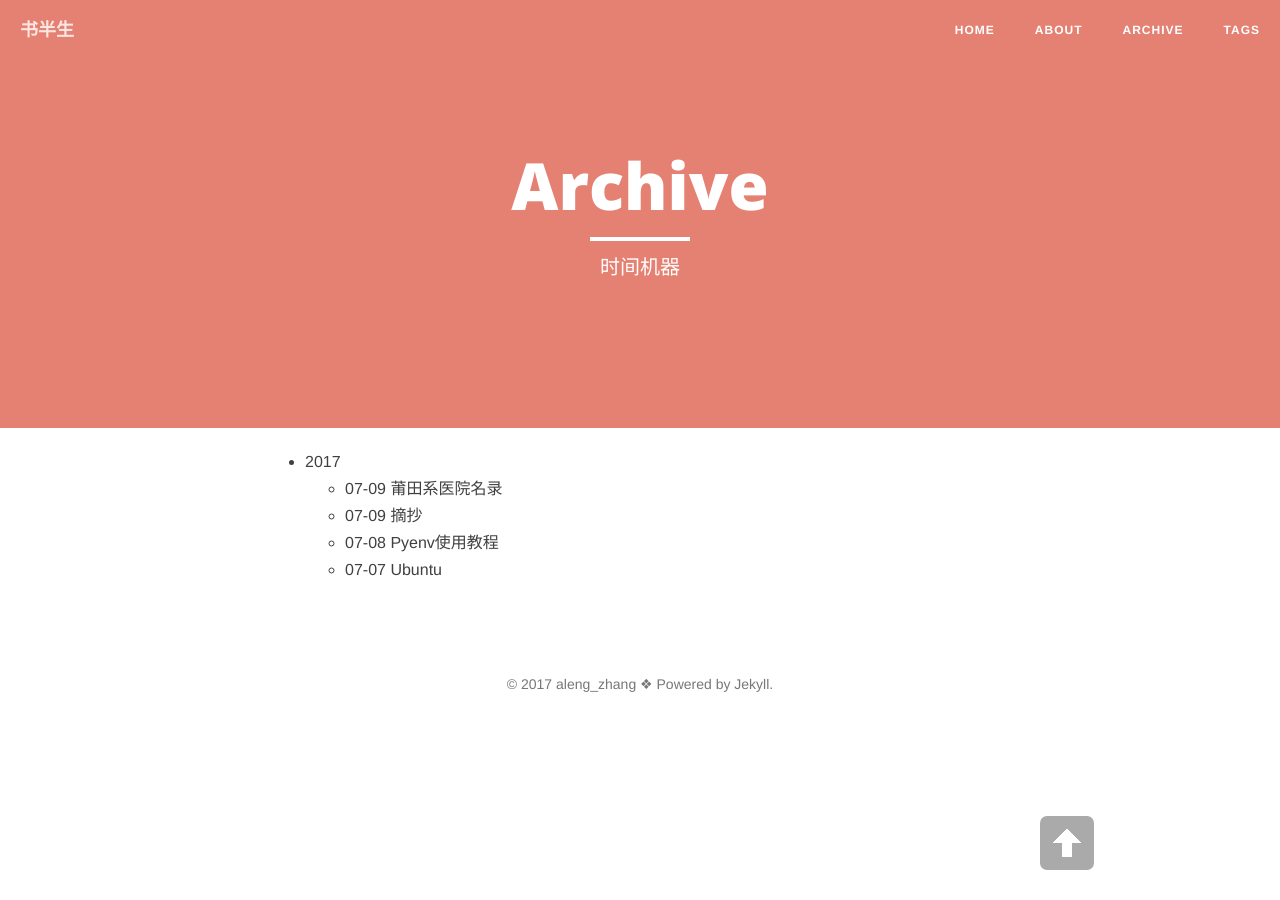
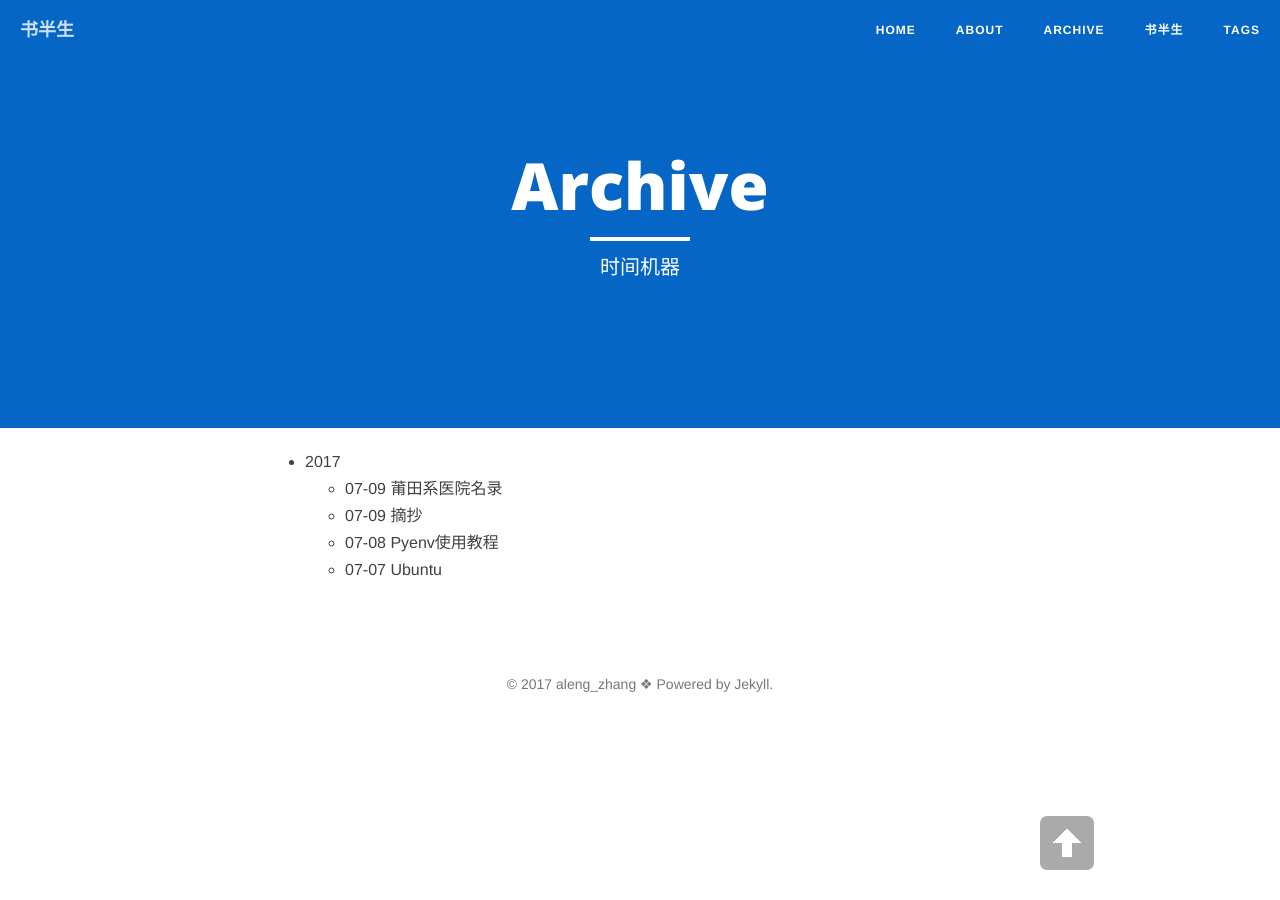
Before and after one commit to aleng-zhang/Blog, a Jekyll site: the page built from archive.md, in a window 1280 px wide. Built offline with Jekyll 4.4.1, drawn with Linux system fonts in a browser that asks for light colours; nearby versions of some CDN libraries.

Commit message:
修改页面显示

```diff
--- a/archive.md
+++ b/archive.md
@@ -2,7 +2,7 @@
 layout: page
 title: "Archive"
 description: "时间机器"
-header-img: "img/orange.jpg"
+header-img: "img/zhihu.jpg"
 ---
 
 
--- a/index.html
+++ b/index.html
@@ -1,6 +1,8 @@
 ---
 layout: page
+title: "书半生"
 description: "aleng_zhang"
+header-img: "img/semantic.jpg"
 ---
 
 {% for post in paginator.posts %}
```
